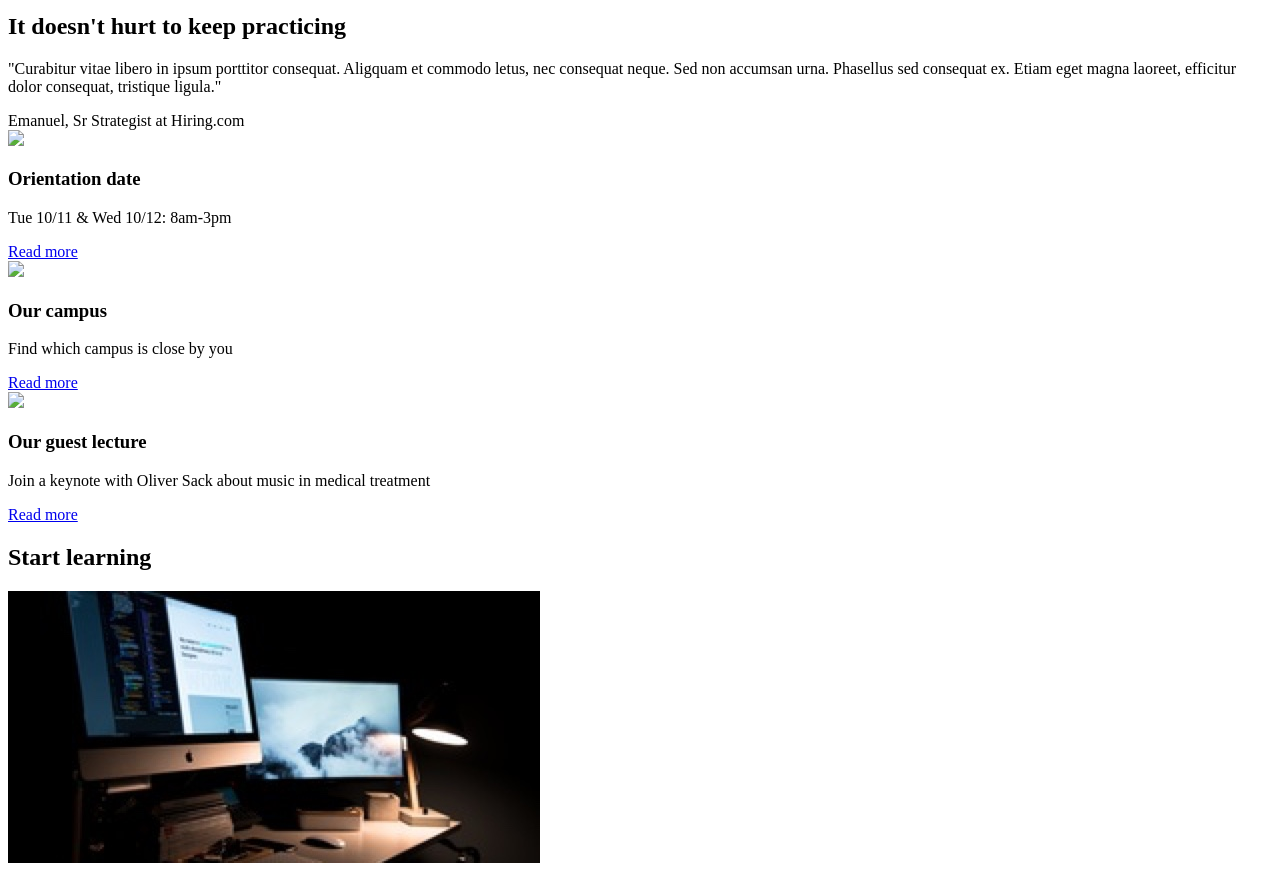
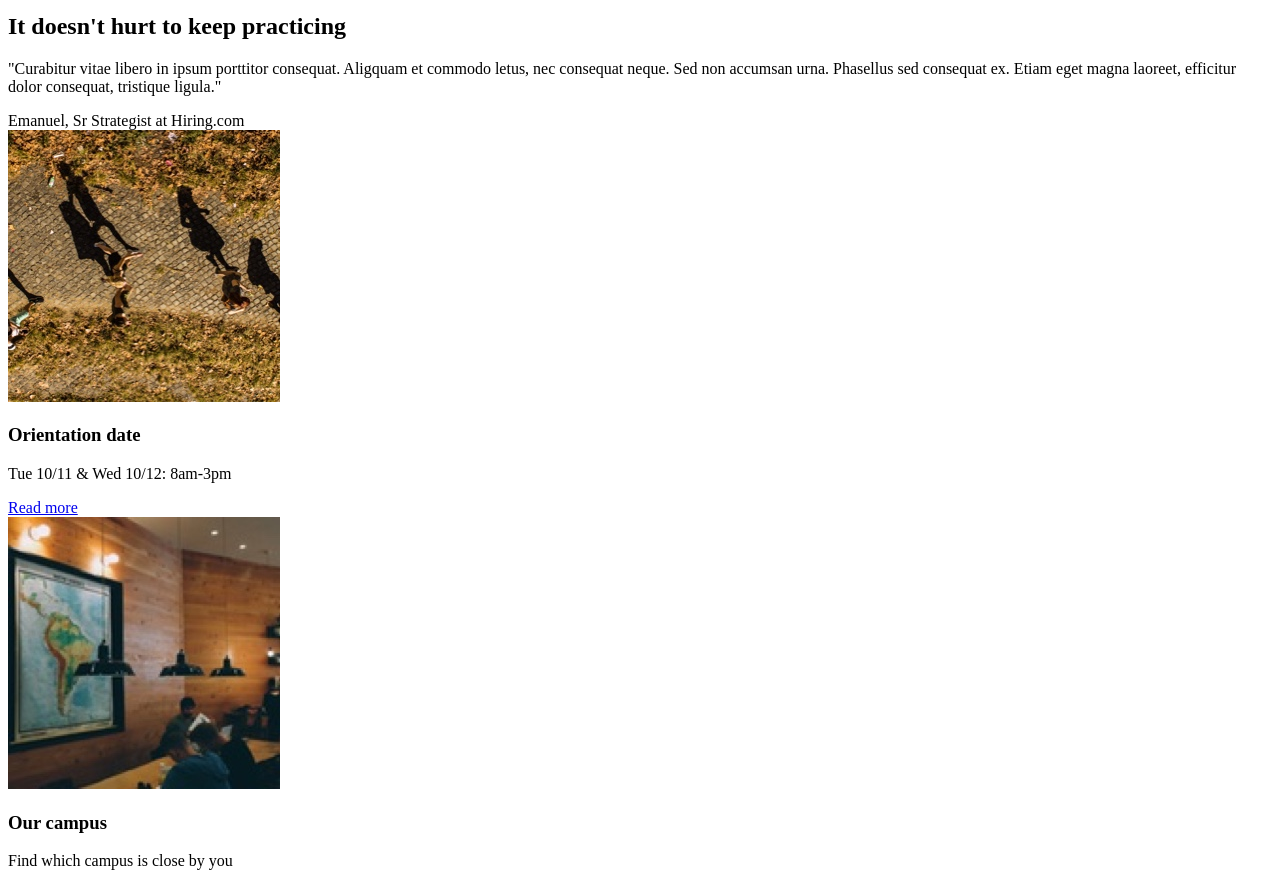
Before and after one commit to findingMimmo/colmar, a plain HTML site: page index.html in a window 1280 px wide. Shown: the part 1680-2553 px from the top of the page. Drawn offline with Linux system fonts and the light colour scheme.

Commit message:
edited img links

```diff
--- a/index.html
+++ b/index.html
@@ -51,7 +51,7 @@
         <div class="information-sub">
           <div class="info-box">
             <div class="image-sm">
-              <img src="./resources/img/inormation-orientation.jpg" />
+              <img src="./resources/img/information-orientation.jpg" />
             </div>
             <div class="text-box">
               <h3>Orientation date</h3>
@@ -61,7 +61,7 @@
           </div>
           <div class="info-box">
             <div class="image-sm">
-              <img src="./resources/img/inormation-campus.jpg" />
+              <img src="./resources/img/information-campus.jpg" />
             </div>
             <div class="text-box">
               <h3>Our campus</h3>
@@ -71,7 +71,7 @@
           </div>
           <div class="info-box">
             <div class="image-sm">
-              <img src="./resources/img/inormation-guest-lecture.jpg" />
+              <img src="./resources/img/information-guest-lecture.jpg" />
             </div>
             <div class="text-box">
               <h3>Our guest lecture</h3>
@@ -169,7 +169,7 @@
         <div class="information-sub">
           <div class="info-box">
             <div class="image-sm">
-              <img src="./resources/img/inormation-orientation.jpg" />
+              <img src="./resources/img/thesis-fisma.jpg" />
             </div>
             <div class="text-box">
               <h3>Fisma: Design and</h3>
@@ -178,7 +178,7 @@
           </div>
           <div class="info-box">
             <div class="image-sm">
-              <img src="./resources/img/inormation-orientation.jpg" />
+              <img src="./resources/img/thesis-now-and-then.jpg" />
             </div>
             <div class="text-box">
               <h3>Fisma: Design and</h3>
```
